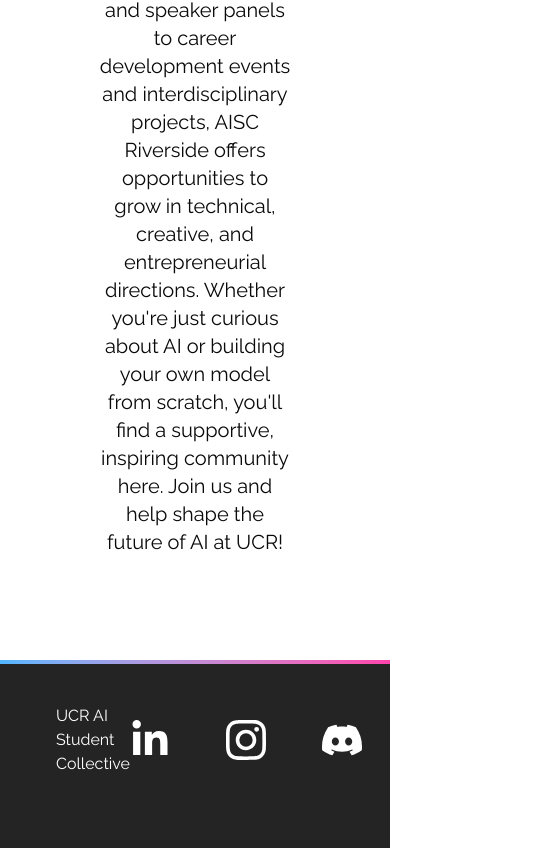
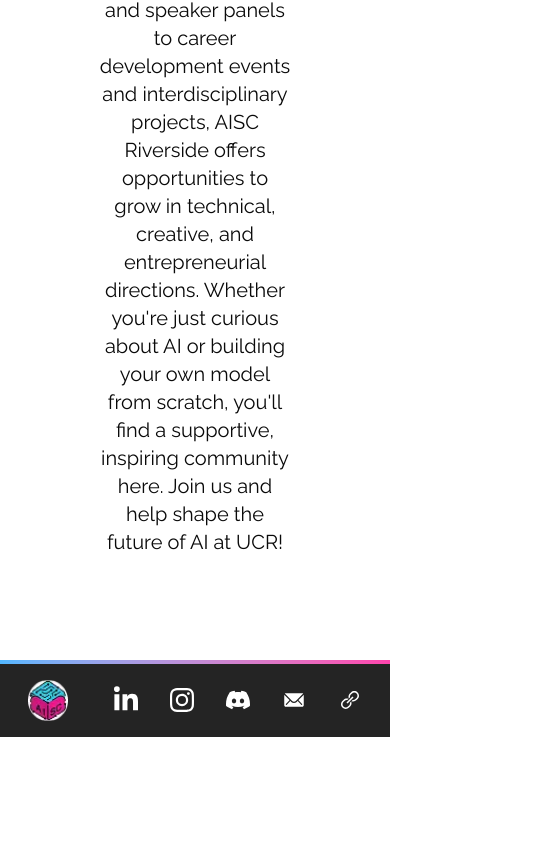
Before and after one commit to acm-ucr/aisc, a Next.js app: page / in a window 390 px wide. Shown: the part 2039-2887 px from the top of the page, 554 px wide, since content can reach past the window. After the commit the page ends 2776 px from the top, so only its background shows below. Built offline with nearby package versions, Linux system fonts and the light colour scheme.

Commit message:
footer mobile responsiveness

```diff
--- a/src/components/Footer.tsx
+++ b/src/components/Footer.tsx
@@ -1,19 +1,26 @@
 import Link from "next/link";
 import { footerLinks } from "@/data/FooterLinks";
+import AISClogo from "@/public/aisc_logo.webp";
+import Image from "next/image";
 
 const Footer = () => {
   return (
     <>
       <span className="from-aisc-blue to-aisc-pink block h-1 w-full bg-gradient-to-r" />
 
-      <div className="font-aisc-main bg-aisc-black flex flex-row items-center justify-between px-14 pt-10 pb-18 text-white sm:text-xl md:text-2xl lg:text-3xl">
-        <Link href={"/"}>UCR AI Student Collective</Link>
+      <div className="font-aisc-main bg-aisc-black flex flex-row items-center justify-between p-4 px-7 text-white sm:text-xl md:px-14 md:pt-10 md:pb-18 md:text-2xl lg:text-3xl">
+        <Link className="block md:hidden" href={"/"}>
+          <Image src={AISClogo} alt="logo" className="w-10" />
+        </Link>
+        <Link className="hidden md:block" href={"/"}>
+          UCR AI Student Collective
+        </Link>
 
-        <div className="flex flex-row space-x-14">
+        <div className="flex flex-row space-x-8 md:space-x-14">
           {footerLinks.map(({ link, icon }, index) => (
             <Link
               key={index}
-              className="flex items-center justify-center"
+              className="flex items-center justify-center max-md:w-6"
               href={link}
               target="_blank"
             >
```
